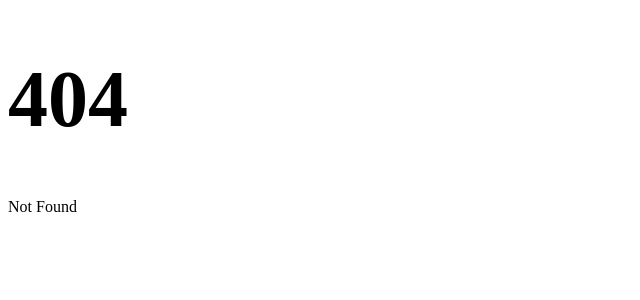
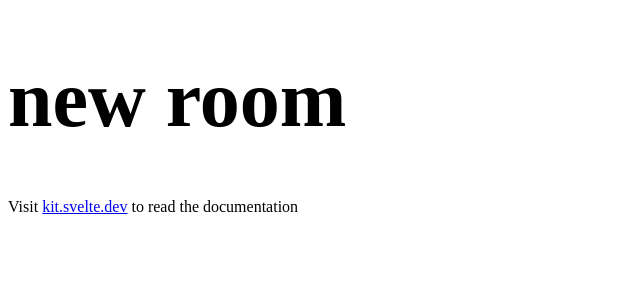
Before and after one commit to hackpeelbestteam/ProjectHackPeel, a SvelteKit app in the folder frontend/: page /lobby in a window 1280 px wide. Before the commit this address had no page. Shown: the top 300 px of the page, without its empty margins (0-640 px from the left). Built offline with nearby package versions, Linux system fonts and the light colour scheme.

Commit message:
Added lobby and clicker template to routes

```diff
--- /dev/null
+++ b/frontend/src/routes/lobby/+page.svelte
@@ -0,0 +1,4 @@
+<h1>new room</h1>
+<p>
+  Visit <a href="https://kit.svelte.dev">kit.svelte.dev</a> to read the documentation
+</p>
```
